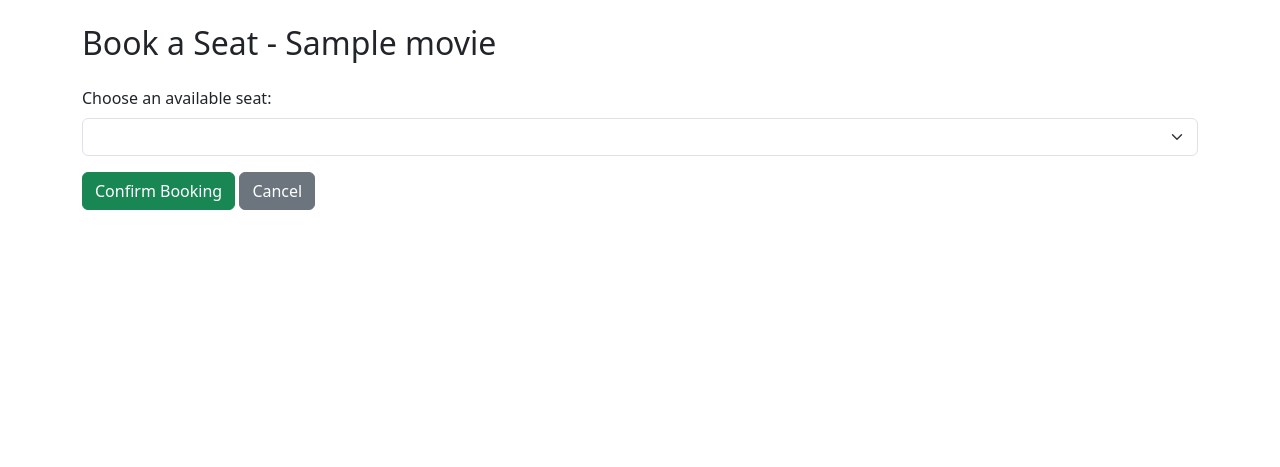
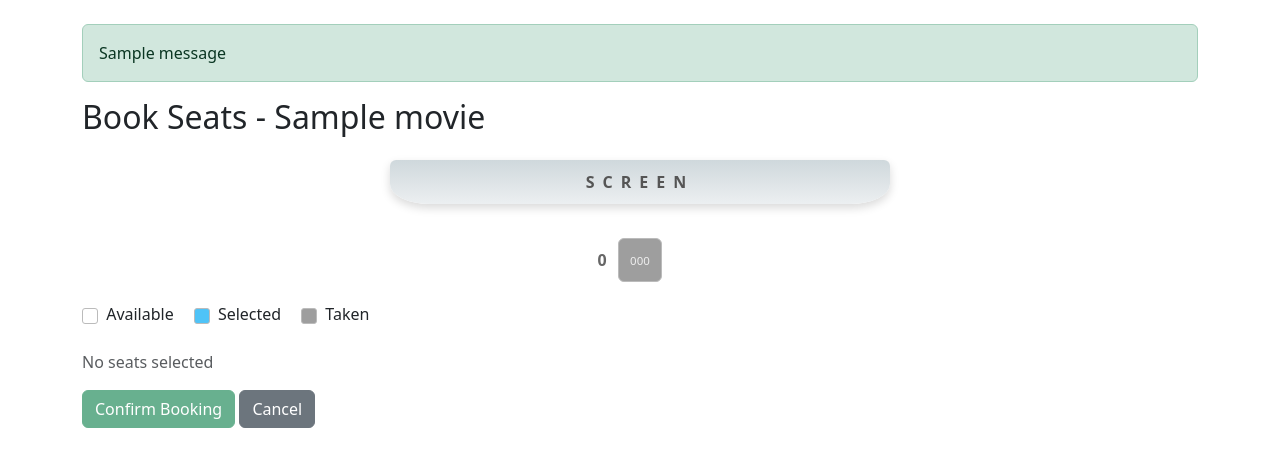
Before and after one commit to Oxygen1282/cs4300, a Django app: page /book/1/ in a window 1280 px wide. Shown: the part 56-523 px from the top of the page. Run offline with Django 5.2, Linux system fonts and the light colour scheme; tables that the repository leaves empty hold one stand-in row (values such as "Sample post"); one stand-in notice (Sample message) is shown.

Commit message:
made seat selection experience smoother and more visually appealing

```diff
--- a/homework2/movie_theater_booking/bookings/serializers.py
+++ b/homework2/movie_theater_booking/bookings/serializers.py
@@ -11,7 +11,7 @@
         model = Seat
         fields = "__all__"
 
-class BookingSerailizer(serializers.ModelSerializer):
+class BookingSerializer(serializers.ModelSerializer):
     class Meta:
         model = Booking
         fields = "__all__"
--- a/homework2/movie_theater_booking/bookings/templates/bookings/base.html
+++ b/homework2/movie_theater_booking/bookings/templates/bookings/base.html
@@ -5,7 +5,8 @@
     <meta name="viewport" content="width=device-width, initial-scale=1.0">
     <title>{% block title %}Movie Theater{% endblock %}</title>
     <!-- BootstrapCSS via CDN -->
-     <link href="https://cdn.jsdelivr.net/npm/bootstrap@5.3.3/dist/css/bootstrap.min.css" rel="stylesheet">
+    <link href="https://cdn.jsdelivr.net/npm/bootstrap@5.3.3/dist/css/bootstrap.min.css" rel="stylesheet">
+    {% block extra_head %}{% endblock %}    <!-- page-specific CSS goes here -->
 </head>
 <body>
     <nav class="navbar navbar-expand-lg navbar-dark bg-dark">
@@ -19,8 +20,14 @@
     </nav>
 
     <div class="container mt-4">
+        {% if messages %}
+            {% for message in messages %}
+            <div class="alert alert-{{ message.tags }}">{{ message }}</div>
+            {% endfor %}
+        {% endif %}
         {% block content %}{% endblock %}
     </div>
 
     <script src="https://cdn.jsdelivr.net/npm/bootstrap@5.3.3/dist/js/bootstrap.bundle.min.js"></script>
+    {% block extra_js %}{% endblock %}      <!-- page-specific JS goes here -->
 </body>
--- a/homework2/movie_theater_booking/bookings/templates/bookings/seat_booking.html
+++ b/homework2/movie_theater_booking/bookings/templates/bookings/seat_booking.html
@@ -1,23 +1,154 @@
 {% extends 'bookings/base.html' %}
+{% block title %}Book Seats{% endblock %}
 
-{% block title %}Book a Seat{% endblock %}
+{% block extra_head %}
+<style>
+    .screen {
+        background: linear-gradient(#cfd8dc, #eceff1);
+        color: #555;
+        text-align: center;
+        font-weight: bold;
+        letter-spacing: 8px;
+        padding: 10px; max-width: 500px;
+        margin: 0 auto 30px;
+        border-radius: 6px 6px 40px 40px / 6px 6px 20px 20px;
+        box-shadow: 0 4px 10px rgba(0,0,0,.15);
+    }
+    .seat-map {
+        width: fit-content;     /* shrink the map to exactly its contents */
+        margin: 0 auto;         /* then center that shrik-wrapped block */
+    }
+    .seat-row {
+        display: flex;
+        align-items: center;
+        justify-content: center;    /* center seats within the row */
+        margin-bottom: 6px;
+    }
+    .row-label {
+        width: 24px;
+        font-weight: bold;
+        color: #666;
+        text-align: center;
+    }
+    .seat {
+        width: 44px;
+        height: 44px;
+        margin: 4px;
+        border-radius: 6px;
+        display: flex;
+        align-items: center;
+        justify-content: center;
+        font-size: .72rem;
+        border: 1px solid #bbb;
+        user-select: none;
+    }
+    .seat.available {
+        background: #fff;
+        cursor: pointer;
+    }
+    .seat.available:hover { background: #e3f2fd }
+    .seat.selected {
+        background: #4fc3f7;
+        color: #fff;
+        border-color: #039be5;
+    }
+    .seat.booked {
+        background: #9e9e9e;
+        color: #eee;
+        cursor: not-allowed;
+    }
+    .legend {
+        display: flex;
+        gap: 20px;
+    }
+    .legend .swatch {
+        display: inline-block;
+        width: 16px;
+        height: 16px;
+        border-radius: 3px;
+        vertical-align: middle;
+        margin-right: 4px;
+        border: 1px solid #bbb;
+    }
+    .legend .swatch.available { background: #fff }
+    .legend .swatch.selected { background: #4fc3f7 }
+    .legend .swatch.booked { background:#9e9e9e; }
+</style>
+{% endblock %}
 
 {% block content %}
-<h2 class="mb-4">Book a Seat - {{ movie.title }}</h2>
+<h2 class="mb-4">Book Seats - {{ movie.title }}</h2>
 
-<form method="post">
+<div class="screen">SCREEN</div>
+
+<div class="seat-map">
+    {% for row_letter, seats in seat_rows %}
+    <div class="seat-row">
+        <span class="row-label">{{ row_letter }}</span>
+        {% for seat in seats %}
+            {% if seat.is_booked %}
+            <div class="seat booked" title="{{ seat.seat_number }} (taken)">{{ seat.seat_number }}</div>
+            {% else %}
+            <div class="seat available" data-seat-id="{{ seat.id }}"
+                data-seat-number="{{ seat.seat_number }}">{{ seat.seat_number }}</div>
+            {% endif %}
+        {% endfor %}
+        <span class="row-label"></span>     <!-- Balances the left label -->
+    </div>
+    {% endfor %}
+</div>
+
+<div class="legend mt-3">
+    <span><span class="swatch available"></span> Available</span>
+    <span><span class="swatch selected"></span> Selected</span>
+    <span><span class="swatch booked"></span> Taken</span>
+</div>
+
+<form method="post" id="booking-form" class="mt-4">
     {% csrf_token %}
-    <div class="mb-3">
-        <label for="seat" class="form-label">Choose an available seat:</label>
-        <select name="seat" id="seat" class="form-select" required>
-            {% for seat in available_seats %}
-            <option value="{{ seat.id }}">{{ seat.seat_number }}</option>"
-            {% empty %}
-            <option disabled>No Seats Available</option>
-            {% endfor %}
-        </select>
-    </div>
-    <button type="submit" class="btn btn-success">Confirm Booking</button>
-    <a href="{% url 'movie_list' %}" class="btn btn-secondary">Cancel</a>
+    <div id="hidden-inputs"></div>
+    <p id="selection-summary" class="text-muted">No seats selected</p>
+    <button type="submit" class="btn btn-success" id="confirm-btn" disabled>Confirm Booking</button>
+    <button type="button" class="btn btn-secondary" id="cancel-btn">Cancel</button>
 </form>
 {% endblock %}
+
+{% block extra_js %}
+<script>
+    document.addEventListener('DOMContentLoaded', function() {
+        const hiddenContainer = document.getElementById('hidden-inputs');
+        const summary = document.getElementById('selection-summary');
+        const confirmBtn = document.getElementById('confirm-btn');
+
+        function refresh() {
+            hiddenContainer.innerHTML = '';         // rebuild from scratch each time
+            const chosen = document.querySelectorAll('.seat.selected');
+            const numbers = [];
+            chosen.forEach(function (el) {
+                const input = document.createElement('input');
+                input.type = 'hidden';
+                input.name = 'seats';       // matches getlist('seats')
+                input.value = el.dataset.seatId;
+                hiddenContainer.appendChild(input);
+                numbers.push(el.dataset.seatNumber);
+            });
+            summary.textContent = numbers.length ? 'Selected: ' + numbers.join(', ') : 'No seats selected';
+            confirmBtn.disabled = numbers.length === 0;
+        }
+
+        document.querySelectorAll('.seat.available').forEach(function (seat) {
+            seat.addEventListener('click', function () {
+                seat.classList.toggle('selected');      // click toggles highlight
+                refresh();
+            });
+        });
+
+        document.getElementById('cancel-btn').addEventListener('click', function () {
+            document.querySelectorAll('.seat.selected').forEach(function (el) {
+                el.classList.remove('selected');        // discard the selection
+            });
+            refresh();
+        });
+    });
+</script>
+{% endblock %}
--- a/homework2/movie_theater_booking/bookings/views.py
+++ b/homework2/movie_theater_booking/bookings/views.py
@@ -1,7 +1,8 @@
+from django.contrib import messages
 from django.shortcuts import render, redirect, get_object_or_404
 from rest_framework import viewsets
 from .models import Movie, Seat, Booking
-from .serializers import MovieSerializer, SeatSerializer, BookingSerailizer
+from .serializers import MovieSerializer, SeatSerializer, BookingSerializer
 
 # Create your views here.
 class MovieViewSet(viewsets.ModelViewSet):
@@ -9,12 +10,12 @@
     serializer_class = MovieSerializer
 
 class SeatViewSet(viewsets.ModelViewSet):
-        queryset = Seat.objects.all()
-        serializer_class = SeatSerializer
+    queryset = Seat.objects.all()
+    serializer_class = SeatSerializer
 
 class BookingViewSet(viewsets.ModelViewSet):
     queryset = Booking.objects.all()
-    serializer_class = BookingSerailizer
+    serializer_class = BookingSerializer
 
 
 def movie_list(request):
@@ -23,24 +24,43 @@
 
 def seat_booking(request, movie_id):
     movie = get_object_or_404(Movie, id=movie_id)
-    available_seats = Seat.objects.filter(is_booked=False)
 
     if request.method == 'POST':
-        seat_id = request.POST.get('seat')
-        seat = get_object_or_404(Seat, id=seat_id)
+        seat_ids = request.POST.getlist('seats')    # a LIST now, not one value
+        booked, skipped = [], []
 
-        # Create the booking, tying together movie + seat + user
-        Booking.objects.create(movie=movie, seat=seat, user=request.user)
+        for seat_id in seat_ids:
+            # Re-check availability on the server - never trust the client.
+            try:
+                seat = Seat.objects.filter(id=seat_id, is_booked=False).first()
+            except (ValueError, TypeError):
+                skipped.append(seat_id)
+                continue
+            if seat is None:        # doesn't exist, or already taken
+                skipped.append(seat_id)
+                continue
 
-        # Mark the seat taken so it won't show as available again
-        seat.is_booked = True
-        seat.save()
+            Booking.objects.create(movie=movie, seat=seat, user=request.user)
+            seat.is_booked = True
+            seat.save()
+            booked.append(seat.seat_number)
 
+        if booked:
+            messages.success(request, f"Booked {len(booked)} seat(s): {', '.join(booked)}")
+        if skipped:
+            messages.warning(request, f"{len(skipped)} seat(s): {', '.join(skipped)} were already taken and skipped.")
         return redirect('booking_history')
+
+    # GET: fetch ALL seats and group them by row letter for the grid.
+    seats = Seat.objects.all().order_by('seat_number')     # A1 ... A8, B1 ... B8, etc.
+    rows = {}
+    for seat in seats:
+        rows.setdefault(seat.seat_number[0], []).append(seat)
+    seat_rows = sorted(rows.items())        # [('A', [1-8]), ('B', [1-8]) ...]
 
     return render(request, 'bookings/seat_booking.html', {
         'movie': movie,
-        'available_seats': available_seats,
+        'seat_rows': seat_rows,
     })
 
 def booking_history(request):
```
